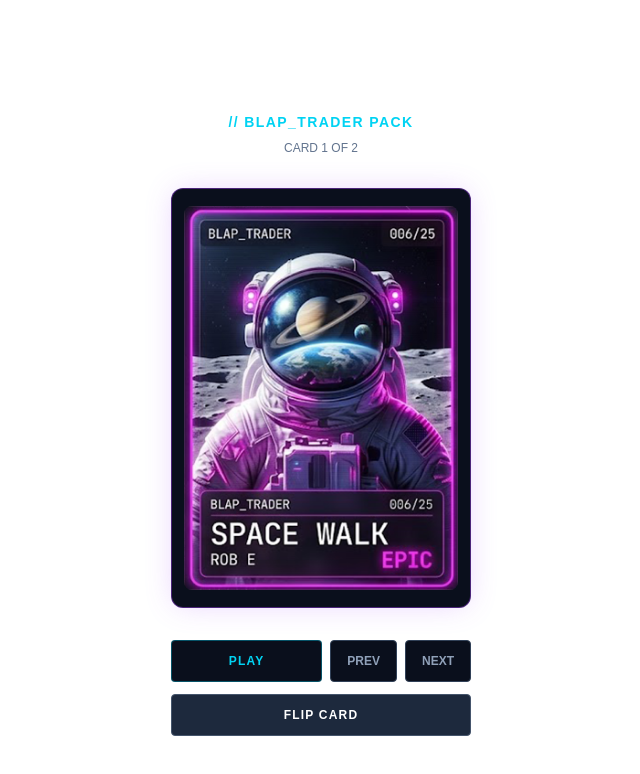
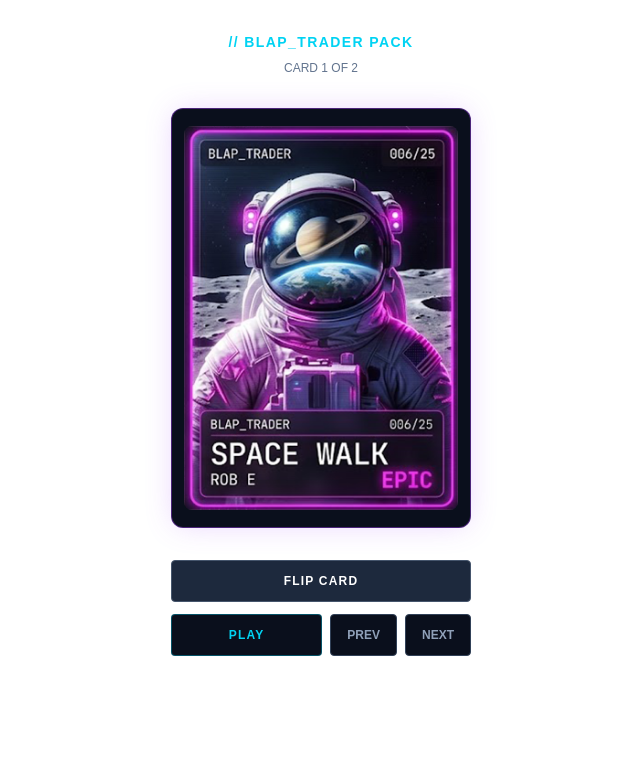
Before and after one commit to midlifegenius/blaptrader, a Next.js app: page / in a window 1280 px wide. Shown: the top 774 px of the page, without its empty margins (319-959 px from the left). Built offline with nearby package versions, Linux system fonts and the light colour scheme.

Commit message:
fixed lay

```diff
--- a/app/page.tsx
+++ b/app/page.tsx
@@ -102,7 +102,7 @@ export default function Home() {
   }, [])
 
   return (
-    <main className='max-w-md mx-auto pt-20 px-4 flex flex-col items-center gap-8'>
+    <main className='max-w-md mx-auto  px-4 flex flex-col items-center gap-8'>
       {/* HEADER */}
 
       <div className='text-center'>
@@ -323,6 +323,12 @@ export default function Home() {
       {/* MUSIC + NAVIGATION */}
 
       <div className='w-full max-w-[300px] flex flex-col gap-3'>
+        <button
+          onClick={() => setIsFlipped(!isFlipped)}
+          className='w-full px-4 py-3 rounded bg-slate-800 border border-slate-600 text-xs font-bold hover:bg-slate-700 transition-colors tracking-widest text-white'
+        >
+          {isFlipped ? 'SHOW ARTWORK' : 'FLIP CARD'}
+        </button>
         {/* AUDIO CONTROLS */}
 
         <div className='flex items-center gap-2'>
@@ -350,13 +356,6 @@ export default function Home() {
         </div>
 
         {/* FLIP */}
-
-        <button
-          onClick={() => setIsFlipped(!isFlipped)}
-          className='w-full px-4 py-3 rounded bg-slate-800 border border-slate-600 text-xs font-bold hover:bg-slate-700 transition-colors tracking-widest text-white'
-        >
-          {isFlipped ? 'SHOW ARTWORK' : 'FLIP CARD'}
-        </button>
       </div>
     </main>
   )
```
